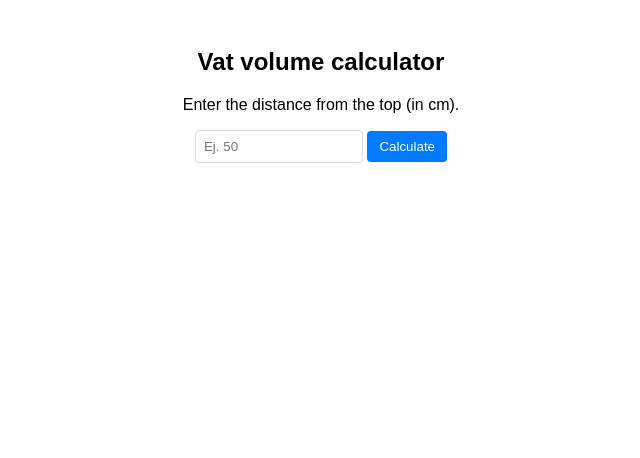
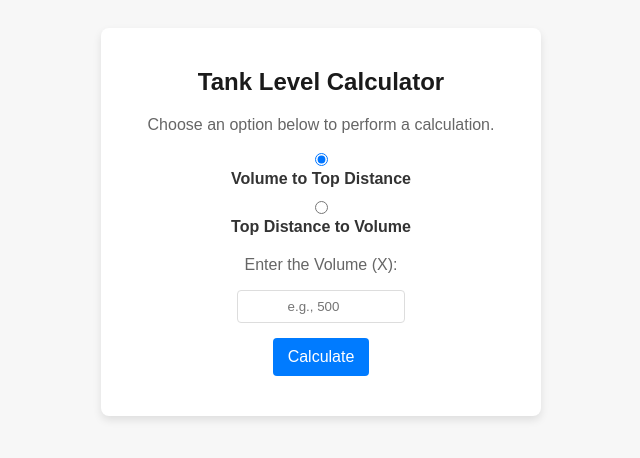
Before and after one commit to JhonAlexanderCalderon/Widgets, a plain HTML site: page index.html in a window 1280 px wide. Shown: the whole page, without its empty margins (319-959 px from the left). Drawn offline with Linux system fonts and the light colour scheme.

Commit message:
Update index.html
two way calculator is added

```diff
--- a/index.html
+++ b/index.html
@@ -1,61 +1,150 @@
 <!DOCTYPE html>
 <html>
 <head>
-    <title>Vat volume calculator</title>
+    <title>Tank Level Calculator</title>
     <style>
         body {
             font-family: sans-serif;
             padding: 20px;
             text-align: center;
+            background-color: #f7f7f7;
+            color: #333;
         }
-        input {
+        .container {
+            max-width: 400px;
+            margin: auto;
+            padding: 20px;
+            background-color: #fff;
+            border-radius: 8px;
+            box-shadow: 0 4px 8px rgba(0,0,0,0.1);
+        }
+        h2 {
+            color: #1a1a1a;
+        }
+        p {
+            color: #666;
+        }
+        .options {
+            margin-bottom: 20px;
+        }
+        label {
+            display: block;
+            margin-bottom: 10px;
+            font-weight: bold;
+        }
+        input[type="radio"] {
+            margin-right: 5px;
+        }
+        .input-group {
+            margin-bottom: 15px;
+        }
+        input[type="number"] {
             padding: 8px;
             border: 1px solid #ddd;
             border-radius: 4px;
             width: 150px;
+            text-align: center;
         }
         button {
-            padding: 8px 12px;
+            padding: 10px 15px;
             background-color: #007bff;
             color: white;
             border: none;
             border-radius: 4px;
             cursor: pointer;
+            font-size: 1em;
+            transition: background-color 0.3s ease;
         }
-        #resultado {
-            margin-top: 15px;
+        button:hover {
+            background-color: #0056b3;
+        }
+        #result {
+            margin-top: 20px;
             font-size: 1.2em;
             font-weight: bold;
+            color: #28a745;
         }
     </style>
 </head>
 <body>
 
-    <h2>Vat volume calculator</h2>
-    <p>Enter the distance from the top (in cm).</p>
+    <div class="container">
+        <h2>Tank Level Calculator</h2>
+        <p>Choose an option below to perform a calculation.</p>
 
-    <input type="number" id="distanciaSuperior" placeholder="Ej. 50">
-    <button onclick="calcularNivel()">Calculate</button>
+        <div class="options">
+            <input type="radio" id="option1" name="calculation_type" value="volume_to_distance" checked onclick="toggleInput('volume_to_distance')">
+            <label for="option1">Volume to Top Distance</label>
 
-    <div id="resultado"></div>
+            <input type="radio" id="option2" name="calculation_type" value="distance_to_volume" onclick="toggleInput('distance_to_volume')">
+            <label for="option2">Top Distance to Volume</label>
+        </div>
+
+        <div class="input-group" id="volumeInput">
+            <p>Enter the Volume (X):</p>
+            <input type="number" id="volume" placeholder="e.g., 500">
+        </div>
+
+        <div class="input-group" id="distanceInput" style="display: none;">
+            <p>Enter the Top Distance (Y):</p>
+            <input type="number" id="distance" placeholder="e.g., 20">
+        </div>
+
+        <button onclick="calculate()">Calculate</button>
+
+        <div id="result"></div>
+    </div>
 
     <script>
-        function calcularNivel() {
-            const alturaTotalTanque = 200; // Puedes cambiar este valor
-            const distancia = document.getElementById("distanciaSuperior").value;
-            const resultadoDiv = document.getElementById("resultado");
+        const a = -0.0953;
+        const b = 121.91;
 
-            // Validar que el valor sea un número
-            if (isNaN(distancia) || distancia === "") {
-                resultadoDiv.innerText = "Por favor, ingresa un número válido.";
-                resultadoDiv.style.color = "red";
-                return;
+        function toggleInput(type) {
+            const volumeInput = document.getElementById('volumeInput');
+            const distanceInput = document.getElementById('distanceInput');
+
+            if (type === 'volume_to_distance') {
+                volumeInput.style.display = 'block';
+                distanceInput.style.display = 'none';
+            } else {
+                volumeInput.style.display = 'none';
+                distanceInput.style.display = 'block';
             }
+        }
 
-            const nivelAgua = alturaTotalTanque - parseFloat(distancia);
+        function calculate() {
+            const calcType = document.querySelector('input[name="calculation_type"]:checked').value;
+            let resultDiv = document.getElementById('result');
+            let value;
 
-            resultadoDiv.innerText = `Liquid level is : ${nivelAgua} cm`;
-            resultadoDiv.style.color = "green";
+            // Clear previous result
+            resultDiv.innerText = '';
+
+            if (calcType === 'volume_to_distance') {
+                value = document.getElementById('volume').value;
+                if (value === "" || isNaN(value)) {
+                    resultDiv.innerText = "Please enter a valid volume.";
+                    resultDiv.style.color = "red";
+                    return;
+                }
+
+                const distance = a * parseFloat(value) + b;
+                resultDiv.innerText = `The top distance (Y) is: ${distance.toFixed(2)}`;
+                resultDiv.style.color = "#28a745";
+
+            } else if (calcType === 'distance_to_volume') {
+                value = document.getElementById('distance').value;
+                if (value === "" || isNaN(value)) {
+                    resultDiv.innerText = "Please enter a valid top distance.";
+                    resultDiv.style.color = "red";
+                    return;
+                }
+
+                // Rearrange the formula: Y = aX + b  =>  X = (Y - b) / a
+                const volume = (parseFloat(value) - b) / a;
+                resultDiv.innerText = `The volume (X) is: ${volume.toFixed(2)}`;
+                resultDiv.style.color = "#28a745";
+            }
         }
     </script>
 
```
